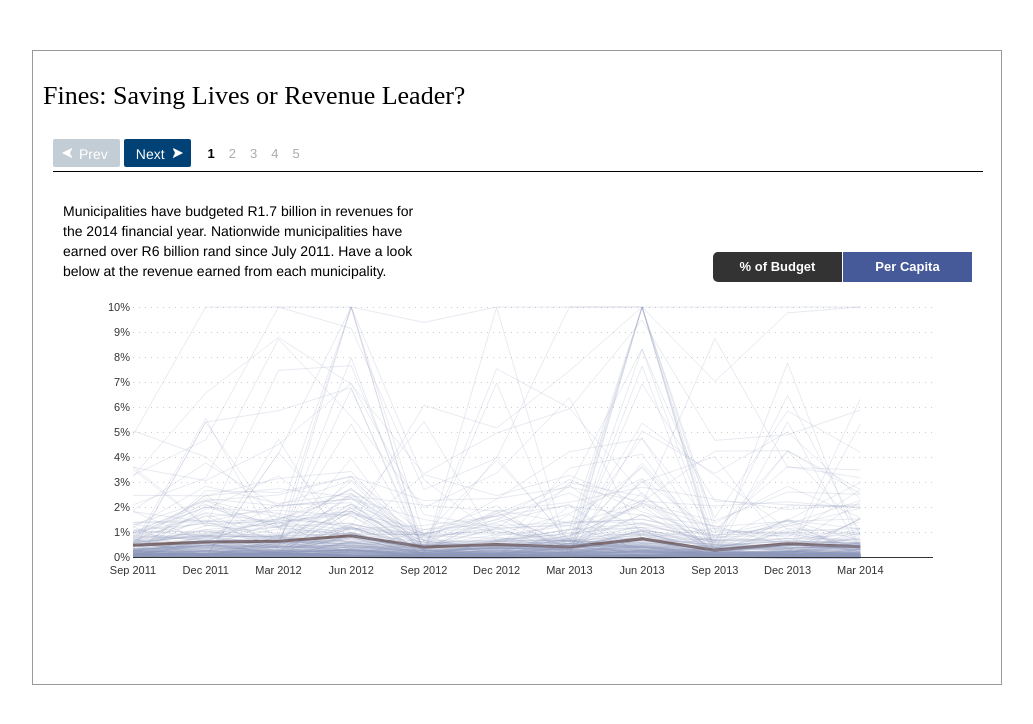
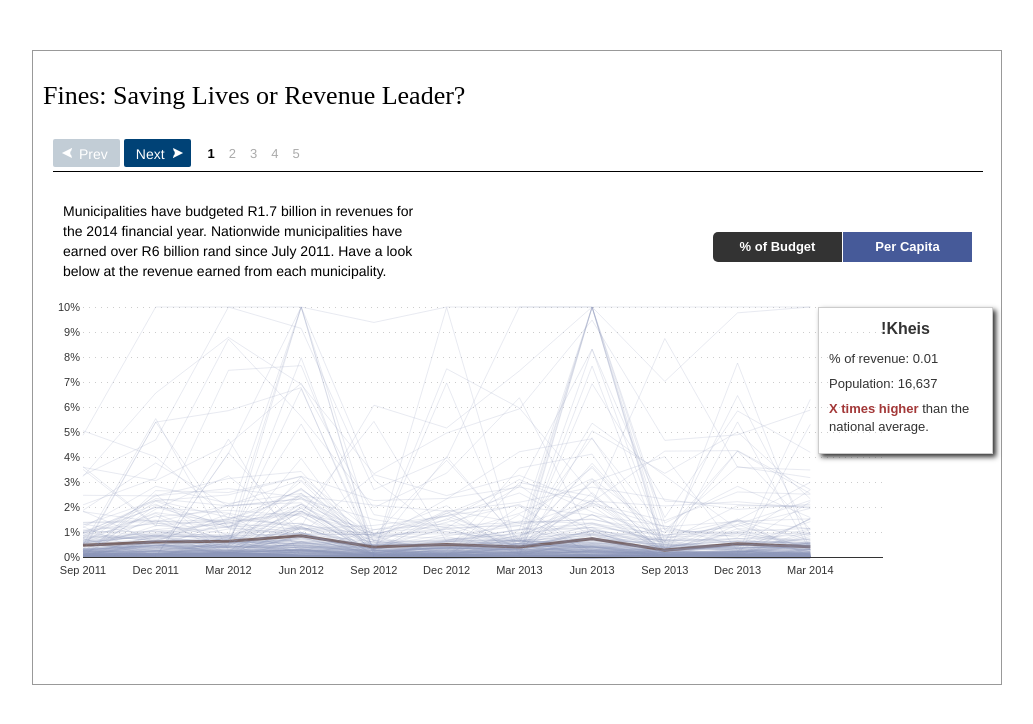
Before and after one commit to Code4SA/traffic-fines, a plain HTML site: page index.html in a window 1280 px wide. Shown: the whole page, without its empty margins (122-1155 px from the left). Drawn offline with Linux system fonts and the light colour scheme.

Commit message:
Fixed popup

```diff
--- a/base.css
+++ b/base.css
@@ -219,6 +219,8 @@ h2 {
 
 .buttons {
     float:right;
+    position: relative;
+    top: -20px;
 }
 
 .button {
@@ -262,16 +264,22 @@ h2 {
     position: relative;
     margin-top: 45px;
 }
-.tooltip {
+
+.chart {
+    position: relative;
+    left: -50px;
+}
+.munic-tooltip {
     position: absolute;
-  top: 302.5px;
-  left: 820px;
+    top: 10px;
+    left: 765px;
     font-family: Arial,Verdana,Helvetica,sans-serif;
     font-size: 13px;
     color: #333;
     padding: 10px;
     border: 1px solid #ccc;
     width: 175px;
+
     -moz-box-shadow: 3px 3px 5px 0px #333;
     -webkit-box-shadow: 3px 3px 5px 0px #333;
     box-shadow: 3px 3px 5px 0px #333;
@@ -296,27 +304,29 @@ h2 {
   border-bottom: 10px solid transparent;
   border-right: 9px solid #fff;
 }
-.tooltip .section {
+.munic-tooltip .section {
   margin: 6px 0;
 }
-.tooltip .city {
+.munic-tooltip .city {
     font-family: Arial, sans-serif;
+    font-weight: bold;
+
     font-size: 16px;
     text-align: center;
     margin-bottom: 10px;
 }
-.tooltip .rate-2013 {
+.munic-tooltip .rate-2013 {
   font-weight: bold;
 }
-.tooltip .better {
+.munic-tooltip .better {
   color: #627A62;
   font-weight: bold;
 }
-.tooltip .worse {
+.munic-tooltip .worse {
   color: #A33838;
   font-weight: bold;
 }
-.tooltip .average {
+.munic-tooltip .average {
   font-weight: bold;
 }
 
--- a/base.js
+++ b/base.js
@@ -9,8 +9,8 @@ var budget_axis = "Percent of total budget", population_axis = "Fine per capita
 var selectWidget = d3.select('select.city');
 var provinceWidget = d3.select('select.province');
 
-var tooltip = d3.select('.chart-wrapper .tooltip');
-var tooltipFines = d3.select('.tooltip .fines');
+var tooltip = d3.select('.chart-wrapper .munic-tooltip');
+var tooltipFines = d3.select('.munic-tooltip .fines');
 var tooltipCity = tooltip.select('.city');
 var tooltipRate2013 = tooltip.select('.rate-2013');
 var tooltipRelativeRate2013 = tooltip.select('.relative-rate-2013');
@@ -314,7 +314,7 @@ var data = d3.csv('budgetnorm.csv')
         if (d[val] > 0.1)
             d[val] = 0.1;
 
-        tooltip.style('top', (yView0(d[val]) - 30) + 'px');
+        //tooltip.style('top', (yView0(d[val]) - 30) + 'px');
 
         tooltipCity.text(d.city);
 
--- a/index.html
+++ b/index.html
@@ -80,11 +80,9 @@ Municipalities have budgeted R1.7 billion in revenues for the 2014 financial yea
 
                     <div class="chart-wrapper">
                         <div class="chart no-select"></div>
-                        <div class="tooltip" style="top: 147.66666666666669px;">
-                            <div class="tooltip-triangle-outer"></div>
-                            <div class="tooltip-triangle-inner"></div>
+                        <div class="munic-tooltip">
                             <div class="city">Municipality</div>
-                            <div class="section">Fines as % of revenue: <span class="fines"></span></div>
+                            <div class="section">% of revenue: <span class="fines"></span></div>
                             <div class="section">Population: <span class="population"></span></div>
                             <div class="section"><span class="relative-rate-2013"> <span class="worse">X times higher</span> than the national average.</span></div>
                         </div>
```
Lines whose indentation alone changed are shown as unchanged.
